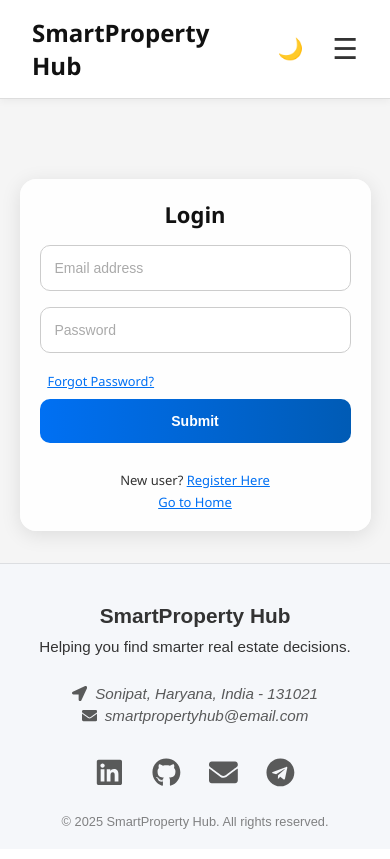
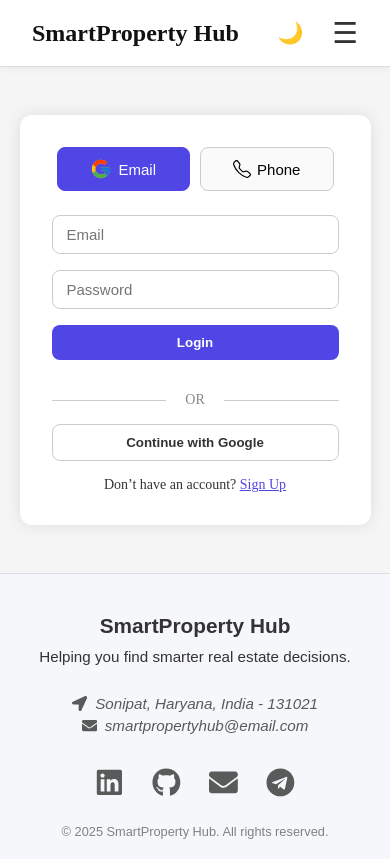
Before and after one commit to MAYANKSHARMA01010/smart-property-hub, a Next.js app: page /login in a window 390 px wide. Built offline with nearby package versions, Linux system fonts and the light colour scheme; no server answers.

Commit message:
Login page fixed

```diff
--- a/src/pages/login.jsx
+++ b/src/pages/login.jsx
@@ -1,120 +1,164 @@
 "use client";
 
 import React, { useState } from "react";
+import { useRouter } from "next/navigation";
+import {
+  auth,
+  googleProvider,
+  RecaptchaVerifier
+} from "../lib/firebase";
+import {
+  signInWithEmailAndPassword,
+  signInWithPopup,
+  signInWithPhoneNumber,
+} from "firebase/auth";
+import { toast, ToastContainer } from "react-toastify";
+import "react-toastify/dist/ReactToastify.css";
 import "../styles/Login.css";
-import { useRouter } from "next/navigation";
-import { auth, db } from "../lib/firebase";
-import { signInWithEmailAndPassword } from "firebase/auth";
-import { doc, getDoc } from "firebase/firestore";
-import { toast } from "react-toastify";
-import { ToastContainer } from "react-toastify";
-import Navbar from "../components/Navbar.jsx";
-import Footer from "../components/Footer.jsx";
+
+import Navbar from "../components/Navbar";
+import Footer from "../components/Footer";
+import { FcGoogle } from "react-icons/fc";
+import { BsTelephone } from "react-icons/bs";
 
 export default function Login() {
-  const router = useRouter();
+  const [mode, setMode] = useState("email");
   const [email, setEmail] = useState("");
   const [password, setPassword] = useState("");
-  const [loading, setLoading] = useState(false);
 
-  const handleLogin = async (e) => {
+  const [phone, setPhone] = useState("");
+  const [otp, setOtp] = useState("");
+  const [otpSent, setOtpSent] = useState(false);
+
+  const router = useRouter();
+
+  const handleEmailLogin = async (e) => {
     e.preventDefault();
 
-    if (!email || !password) {
-      toast.error("Please fill in all fields");
+    try {
+      await signInWithEmailAndPassword(auth, email, password);
+      toast.success("Login successful!");
+      setTimeout(() => router.push("/"), 1500);
+    } catch (error) {
+      const errors = {
+        "auth/invalid-credential": "Invalid credentials",
+        "auth/user-not-found": "User not found",
+        "auth/wrong-password": "Incorrect password",
+      };
+      toast.error(errors[error.code] || error.message);
+    }
+  };
+
+  const handleGoogleLogin = async () => {
+    try {
+      await signInWithPopup(auth, googleProvider);
+      toast.success("Google login successful!");
+      setTimeout(() => router.push("/"), 1500);
+    } catch (error) {
+      toast.error("Google login failed!");
+    }
+  };
+
+  const sendOtp = () => {
+    if (!phone) {
+      toast.error("Enter your phone number.");
       return;
     }
 
-    setLoading(true);
+    window.recaptchaVerifier = new RecaptchaVerifier(auth, "recaptcha", {
+      size: "invisible",
+    });
 
-    try {
-      const userCredential = await signInWithEmailAndPassword(auth, email, password);
-      const user = userCredential.user;
+    const appVerifier = window.recaptchaVerifier;
 
-      const userDocRef = doc(db, "users", user.uid);
-      const userDocSnap = await getDoc(userDocRef);
-
-      if (userDocSnap.exists()) {
-        toast.success("Login successful!");
-        setTimeout(() => {
-          router.push("/");
-        }, 1500);
-      }
-      else {
-        toast.error("User data not found in Firestore");
-      }
-    }
-    catch (error) {
-      console.log("Login error code:", error.code);
-      const errorMessages = {
-        "auth/too-many-requests": "Too many login attempts. Please try again later.",
-        "auth/wrong-password": "Incorrect password. Please try again.",
-        "auth/user-not-found": "No user found with this email.",
-        "auth/invalid-email": "Invalid email address.",
-        "auth/invalid-credential": "Invalid credentials. Please try again or check your emial/password.",
+    signInWithPhoneNumber(auth, "+91" + phone, appVerifier)
+      .then((confirmationResult) => {
+        window.confirmationResult = confirmationResult;
+        setOtpSent(true);
+        toast.success("OTP sent!");
+      })
+      .catch(() => {
+        toast.error("Failed to send OTP");
+      });
   };
 
-      toast.error(errorMessages[error.code] || "Login failed. Please try again.");
-    }
-    setLoading(false);
+  const verifyOtp = () => {
+    window.confirmationResult
+      .confirm(otp)
+      .then(() => {
+        toast.success("Phone login successful!");
+        setTimeout(() => router.push("/"), 1500);
+      })
+      .catch(() => {
+        toast.error("Invalid OTP");
+      });
   };
-
 
   return (
     <div className="login-page">
       <Navbar />
       <div className="login-container">
-        <h2 className="login-title">Login</h2>
-        <form className="login-form" onSubmit={handleLogin}>
+        <div className="login-mode-buttons">
+          <button onClick={() => setMode("email")} className={mode === "email" ? "active" : ""}>
+            <FcGoogle size={22} /> Email
+          </button>
+          <button onClick={() => setMode("phone")} className={mode === "phone" ? "active" : ""}>
+            <BsTelephone size={18} /> Phone
+          </button>
+        </div>
+
+        {mode === "email" && (
+          <form onSubmit={handleEmailLogin} className="login-form">
             <input
               type="email"
-            placeholder="Email address"
-            value={email}
+              placeholder="Email"
               onChange={(e) => setEmail(e.target.value)}
-            className="login-input"
-            disabled={loading}
+              required
             />
             <input
               type="password"
               placeholder="Password"
-            value={password}
               onChange={(e) => setPassword(e.target.value)}
-            className="login-input password-input"
-            disabled={loading}
+              required
             />
-          <div className="login-link">
-            <a onClick={() => router.push("/forgot-password")} className="login-link">
-              Forgot Password?
-            </a>
-          </div>
-          <button type="submit" className="login-button" disabled={loading}>
-            {loading ? "Logging in..." : "Submit"}
+            <button type="submit">Login</button>
+            <p className="or-divider">OR</p>
+            <button type="button" onClick={handleGoogleLogin}>
+              Continue with Google
             </button>
           </form>
+        )}
 
-        <div className="login-links">
+        {mode === "phone" && (
+          <div className="login-form">
+            <input
+              placeholder="Phone number"
+              onChange={(e) => setPhone(e.target.value)}
+            />
+            {otpSent && (
+              <input
+                placeholder="Enter OTP"
+                onChange={(e) => setOtp(e.target.value)}
+              />
+            )}
+            <div id="recaptcha"></div>
+            {!otpSent ? (
+              <button onClick={sendOtp}>Send OTP</button>
+            ) : (
+              <button onClick={verifyOtp}>Verify OTP</button>
+            )}
+          </div>
+        )}
+
         <p>
-            New user?{" "}
-            <a onClick={() => router.push("/signup")} className="login-link">Register Here</a>
-          </p>
-          <p>
-            <a onClick={() => router.push("/")} className="login-link">Go to Home</a>
+          Don’t have an account?{" "}
+          <a onClick={() => router.push("/signup")} style={{ cursor: "pointer" }}>
+            Sign Up
+          </a>
         </p>
       </div>
-      </div>
       <Footer />
-      <ToastContainer
-            position="top-right"
-            autoClose={1500}
-            hideProgressBar={false}
-            newestOnTop={false}
-            closeOnClick
-            rtl={false}
-            pauseOnFocusLoss
-            draggable
-            pauseOnHover
-            theme="light"
-          />
+      <ToastContainer />
     </div>
   );
 }
--- a/src/styles/Login.css
+++ b/src/styles/Login.css
@@ -1,174 +1,164 @@
-* {
-  box-sizing: border-box;
-  transition: background-color 0.3s, color 0.3s, border-color 0.3s;
-}
-
-body {
-  font-family: 'Segoe UI', Tahoma, Geneva, Verdana, sans-serif;
-  background-color: #ffffff;
-  color: #333;
-}
-
-body.dark {
-  background-color: #1c1c1e;
-  color: #e0e0e0;
-}
-
+/* Global Container */
 .login-page {
   min-height: 100vh;
   display: flex;
   flex-direction: column;
-  justify-content: center;
   background-color: #f5f5f5;
+  color: #333;
 }
 
-body.dark .login-page {
-  background-color: #1c1c1e;
-}
-
+/* Centered Container */
 .login-container {
   max-width: 400px;
   width: 90%;
-  margin: 7rem auto 2rem;
-  padding: 30px;
-  border-radius: 16px;
-  background: rgba(255, 255, 255, 0.85);
-  backdrop-filter: blur(10px);
-  box-shadow: 0 4px 20px rgba(0, 0, 0, 0.1);
+  margin: 3rem auto;
+  padding: 2rem;
+  background: white;
+  border-radius: 12px;
+  box-shadow: 0 0 15px rgba(0, 0, 0, 0.1);
+}
+
+/* Toggle Buttons */
+.login-mode-buttons {
+  display: flex;
+  justify-content: space-between;
+  margin-bottom: 1.5rem;
+}
+
+.login-mode-buttons button {
+  flex: 1;
+  padding: 10px 14px;
+  margin: 0 5px;
+  font-size: 15px;
+  font-weight: 500;
+  border: 1px solid #ccc;
+  border-radius: 8px;
+  background: #fafafa;
+  display: flex;
+  align-items: center;
+  justify-content: center;
+  gap: 6px;
+  cursor: pointer;
+  transition: 0.3s ease;
+}
+
+.login-mode-buttons button.active {
+  background-color: #4f46e5;
+  color: white;
+  border-color: #4f46e5;
+}
+
+/* Form */
+.login-form {
   display: flex;
   flex-direction: column;
-  gap: 16px;
+  gap: 1rem;
+}
+
+.login-form input {
+  padding: 10px 14px;
+  border-radius: 8px;
+  border: 1px solid #ccc;
+  font-size: 15px;
+  outline: none;
+  transition: 0.2s ease;
+}
+
+.login-form input:focus {
+  border-color: #4f46e5;
+  box-shadow: 0 0 0 2px rgba(79, 70, 229, 0.2);
+}
+
+.login-form button {
+  background-color: #4f46e5;
+  color: white;
+  font-weight: 600;
+  padding: 10px 14px;
+  border: none;
+  border-radius: 8px;
+  cursor: pointer;
+  transition: 0.3s ease;
+}
+
+.login-form button:hover {
+  background-color: #4338ca;
+}
+
+/* Google Button */
+.login-form button[type="button"] {
+  background-color: #fff;
+  color: #333;
+  border: 1px solid #ccc;
+}
+
+.login-form button[type="button"]:hover {
+  background-color: #f0f0f0;
+}
+
+/* OR Divider */
+.or-divider {
+  text-align: center;
+  font-size: 14px;
+  color: #888;
+  position: relative;
+}
+
+.or-divider::before,
+.or-divider::after {
+  content: "";
+  position: absolute;
+  height: 1px;
+  width: 40%;
+  top: 50%;
+  background: #ccc;
+}
+
+.or-divider::before {
+  left: 0;
+}
+
+.or-divider::after {
+  right: 0;
+}
+
+/* Link */
+.login-container p {
+  margin-top: 1rem;
+  font-size: 14px;
+  text-align: center;
+}
+
+.login-container a {
+  color: #4f46e5;
+  text-decoration: underline;
+  font-weight: 500;
+  cursor: pointer;
+}
+
+/* ReCAPTCHA */
+#recaptcha {
+  margin-top: -10px;
+  margin-bottom: 10px;
+}
+
+/* Dark Mode Support (optional if your site uses dark mode) */
+body.dark .login-page {
+  background-color: #111827;
+  color: #f3f4f6;
 }
 
 body.dark .login-container {
-  background: rgba(44, 44, 46, 0.85);
-  border: 1px solid rgba(255, 255, 255, 0.05);
-  box-shadow: 0 4px 20px rgba(0, 0, 0, 0.4);
+  background-color: #1f2937;
 }
 
-.login-title {
-  font-size: 26px;
-  font-weight: 700;
-  text-align: center;
-  color: #111;
+body.dark .login-form input {
+  background-color: #374151;
+  color: #f3f4f6;
+  border-color: #4b5563;
 }
 
-body.dark .login-title {
-  color: #f5f5f5;
+body.dark .login-form button[type="button"] {
+  background-color: #374151;
+  color: #f3f4f6;
+  border: 1px solid #4b5563;
 }
-
-.login-form {
-  display: flex;
-  flex-direction: column;
-}
-
-.login-form .login-link a {
-  font-size: 0.8rem;
-  margin: 0 0 0 0.5rem;
-}
-
-.login-input {
-  padding: 14px;
-  border-radius: 10px;
-  border: 1px solid #ccc;
-  margin-bottom: 16px;
-  font-size: 15px;
-  background-color: #fff;
-  color: #111;
-}
-
-.login-input::placeholder {
-  color: #aaa;
-}
-
-body.dark .login-input {
-  background-color: #2c2c2e;
-  border: 1px solid #444;
-  color: #f0f0f0;
-}
-
-body.dark .login-input::placeholder {
-  color: #888;
-}
-
-body.dark input:-webkit-autofill {
-  background-color: #2c2c2e !important;
-  -webkit-box-shadow: 0 0 0 30px #2c2c2e inset !important;
-  -webkit-text-fill-color: #f5f5f5 !important;
-}
-
-.login-button {
-  padding: 14px;
-  font-size: 16px;
-  font-weight: bold;
-  border-radius: 10px;
-  border: none;
-  background: linear-gradient(to right, #0070f3, #005bb5);
-  color: white;
-  cursor: pointer;
-  transition: 0.3s;
-  margin-top: 0.5rem;
-}
-
-.login-button:hover {
-  background: linear-gradient(to right, #005bb5, #004799);
-}
-
-body.dark .login-button {
-  background: linear-gradient(to right, #0a84ff, #0066cc);
-}
-
-body.dark .login-button:hover {
-  background: linear-gradient(to right, #0066cc, #0051a3);
-}
-
-.login-links {
-  text-align: center;
-  font-size: 14px;
-  margin-top: 12px;
-  display: flex;
-  flex-direction: column;
-  gap: 4px;
-}
-
-.login-link {
-  color: #0070f3;
-  text-decoration: underline;
-  cursor: pointer;
-}
-
-.login-link:hover {
-  color: #005bb5;
-}
-
-body.dark .login-link {
-  color: #66bfff;
-}
-
-body.dark .login-link:hover {
-  color: #91caff;
-}
-
-.Toastify__toast {
-  font-size: 14px;
-}
-
-@media (max-width: 480px) {
-  .login-container {
-    padding: 20px;
-    margin-top: 5rem;
-  }
-
-  .login-title {
-    font-size: 22px;
-  }
-
-  .login-input,
-  .login-button {
-    font-size: 14px;
-  }
-
-  .login-links {
-    font-size: 13px;
-  }
-}
```
Lines whose indentation alone changed are shown as unchanged.
